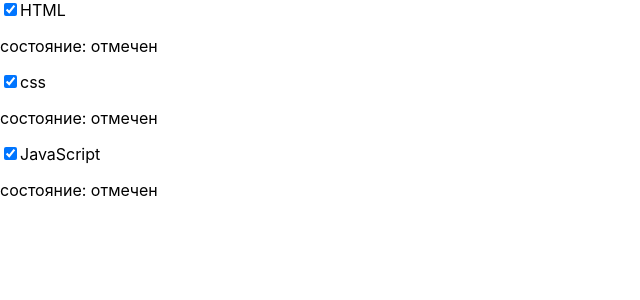
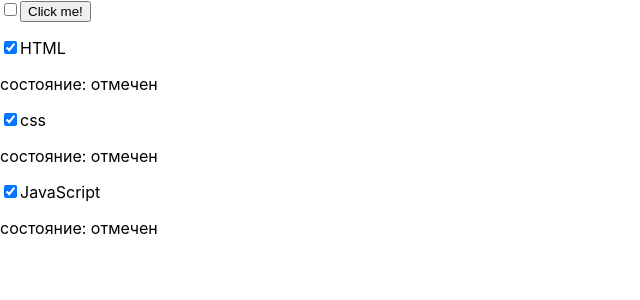
Before and after one commit to Zafk1eI/learn-react, a React (Create React App) app: page / in a window 1280 px wide. Shown: the top 300 px of the page, without its empty margins (0-640 px from the left). Built offline with nearby package versions, Linux system fonts and the light colour scheme.

Commit message:
react 62

```diff
--- a/src/App.js
+++ b/src/App.js
@@ -5,8 +5,27 @@
   const [html, setHtml] = useState(true);
   const [css, setCss] = useState(true);
   const [js, setJs] = useState(true);
+  const [isChecked, setIsChecked] = useState(false);
+
+  const handleButtonClick = () => {
+    if (isChecked) {
+      document.getElementById('myParagraph').innerText = 'Привет';
+    } else {
+      document.getElementById('myParagraph').innerText = '';
+    }
+  };
 
   return <div>
+    <div>
+      <input
+        type="checkbox"
+        id="myCheckbox"
+        checked={isChecked}
+        onChange={() => setIsChecked(!isChecked)}
+      />
+      <button onClick={handleButtonClick}>Click me!</button>
+      <p id="myParagraph"></p>
+    </div>
     <form>
       <input type="checkbox" checked={html} onChange={() => setHtml(!html)} />
       <label>HTML</label>
```
